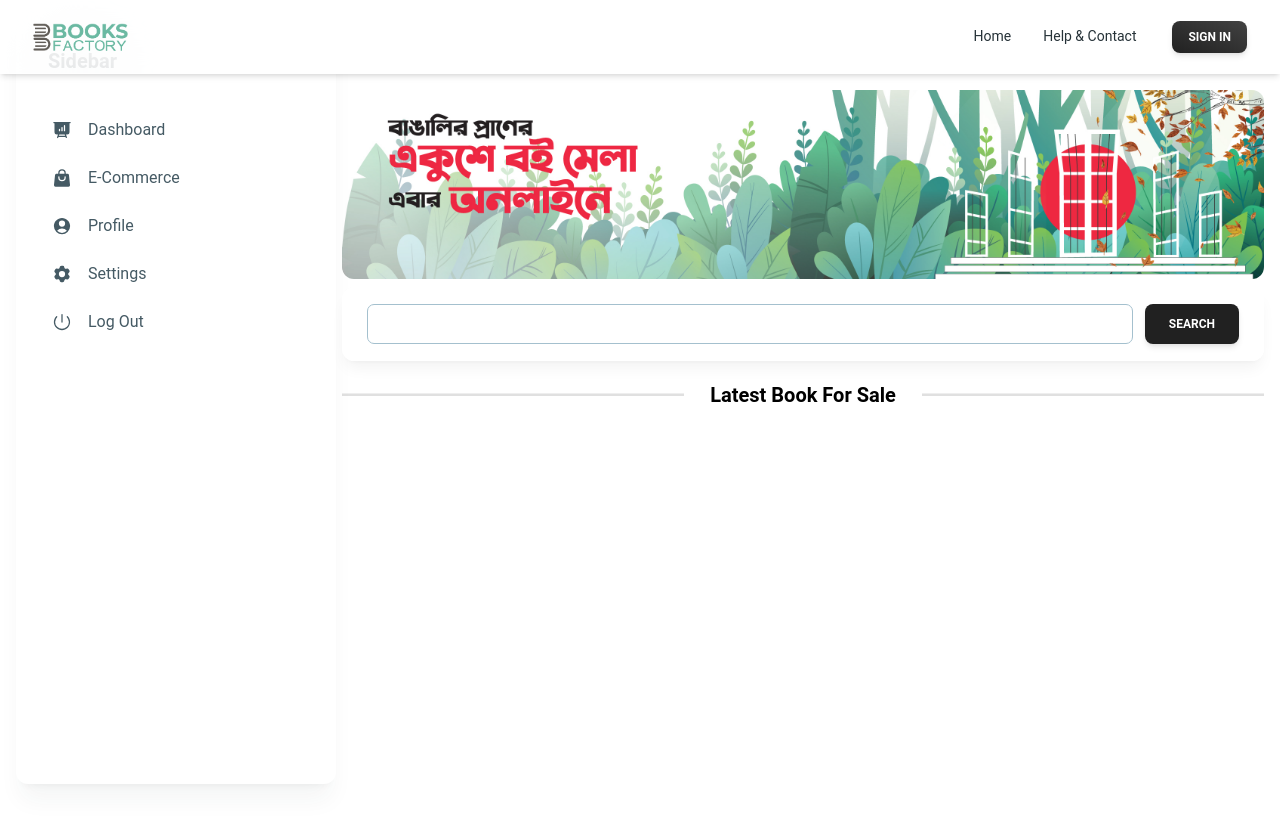
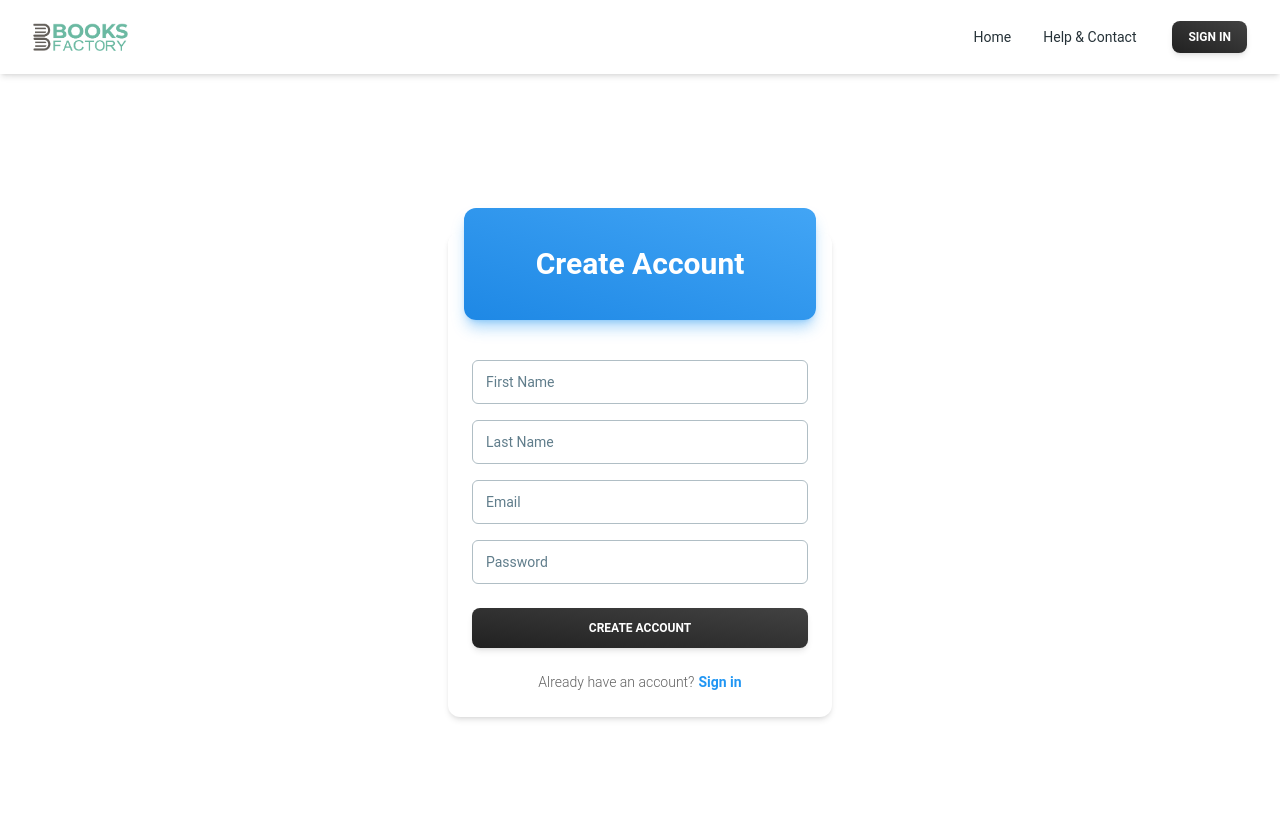
Before and after one commit to RuhulAmin3/book-catalog-frontend, a React (Vite) app: page /signup in a window 1280 px wide. Shown: the top 826 px of the page. Before the commit the page ends 800 px from the top, so only its background shows below. Built offline with nearby package versions, Linux system fonts and the light colour scheme.

Commit message:
signin and signup page setup

```diff
--- a/src/App.tsx
+++ b/src/App.tsx
@@ -1,7 +1,7 @@
 import MainLayout from "./layout/MainLayout"
 
 function App() {
-  return (<MainLayout></MainLayout>)
+  return (<></>)
 }
 
 export default App
--- /dev/null
+++ b/src/components/BookCard.tsx
@@ -0,0 +1,32 @@
+
+import {
+    Card,
+    CardHeader,
+    CardBody,
+    CardFooter,
+    Typography,
+    Button
+  } from "@material-tailwind/react";
+
+  export default function BookCard() {
+    return (
+      <Card className="mt-6 min-w-80">
+        <CardHeader color="blue-gray" className="relative h-56">
+          <img src="https://images.unsplash.com/photo-1540553016722-983e48a2cd10?ixlib=rb-1.2.1&ixid=MnwxMjA3fDB8MHxwaG90by1wYWdlfHx8fGVufDB8fHx8&auto=format&fit=crop&w=800&q=80" alt="img-blur-shadow"/>
+        </CardHeader>
+        <CardBody>
+          <Typography variant="h5" color="blue-gray" className="mb-2">
+            Title: Book Title Here
+          </Typography>
+          <Typography>
+            Description: The place is close to Barceloneta Beach and bus stop just 2 min by walk
+            and near to &quot;Naviglio&quot; where you can enjoy the main night life
+            in Barcelona.
+          </Typography>
+        </CardBody>
+        <CardFooter className="pt-0">
+          <Button>Details</Button>
+        </CardFooter>
+      </Card>
+    );
+  }
--- a/src/components/HeaderNavbar.tsx
+++ b/src/components/HeaderNavbar.tsx
@@ -1,4 +1,5 @@
 import React from "react";
+import {Link} from "react-router-dom";
 import {
   Navbar,
   Typography,
@@ -47,20 +48,24 @@ export default function HeaderNavbar() {
     <>
       <Navbar className="sticky top z-10 h-max max-w-full rounded-none py-2 px-4 lg:px-8 lg:py-4">
         <div className="flex items-center justify-between text-blue-gray-900">
+          <Link to="/">
           <Typography
             as="img"
             src={logo}
             className="mr-4 cursor-pointer py-1.5 max-h-10"
-          />
+            />
+            </Link>
           <div className="flex items-center gap-4">
             <div className="mr-4 hidden lg:block">{navList}</div>
+            <Link to={"/login"}>
             <Button
               variant="gradient"
               size="sm"
               className="hidden lg:inline-block"
-            >
+              >
                <span>Sign in</span>
             </Button>
+              </Link>
             <IconButton
               variant="text"
               className="ml-auto h-6 w-6 text-inherit hover:bg-transparent focus:bg-transparent active:bg-transparent lg:hidden"
--- a/src/layout/MainLayout.tsx
+++ b/src/layout/MainLayout.tsx
@@ -1,7 +1,7 @@
 import HeaderNavbar from '../components/HeaderNavbar'
 import Searchbar from '../components/Searchbar'
 import Sidebar from '../components/Sidebar'
-
+import {Outlet} from "react-router-dom"
 const MainLayout = () => {
   return (
     <>
@@ -13,11 +13,8 @@ const MainLayout = () => {
          <div className='col-span-9 p-4'>
             <div>
                 <Searchbar/>
-                <div className='flex gap-4 mt-5 items-center justify-center'>
-                <hr className='h-[3px] w-full block bg-gray-300' />
-                 <h3 className='text-xl inline-block w-[60%] text-center font-bold capitalize'>Latest book for sale</h3>
-                <hr className='h-[3px] w-full block bg-gray-300' />
-                </div>
+
+                 <Outlet/>
             </div>
          </div>
      </div>
--- a/src/main.tsx
+++ b/src/main.tsx
@@ -3,10 +3,12 @@ import ReactDOM from 'react-dom/client'
 import App from './App.tsx'
 import './index.css'
 import { ThemeProvider } from "@material-tailwind/react";
-
+import router from './routes/index.tsx';
+import {RouterProvider} from "react-router-dom";
 ReactDOM.createRoot(document.getElementById('root')!).render(
   <React.StrictMode>
     <ThemeProvider>
+      <RouterProvider router={router}/>
       <App />
     </ThemeProvider>
   </React.StrictMode>,
--- /dev/null
+++ b/src/pages/LatestBooks.tsx
@@ -0,0 +1,25 @@
+import { Button } from '@material-tailwind/react'
+import BookCard from '../components/BookCard'
+
+const LatestBooks = () => {
+    return (
+        <>
+            <div className='flex gap-4 my-5 items-center justify-center'>
+                <hr className='h-[3px] w-full block bg-gray-300' />
+                <h3 className='text-xl inline-block w-[60%] text-center font-bold capitalize'>Latest book for sale</h3>
+                <hr className='h-[3px] w-full block bg-gray-300' />
+            </div>
+            <div className='grid grid-cols-1 md:grid-cols-3 gap-6'>
+                <BookCard />
+                <BookCard />
+                <BookCard />
+                <BookCard />
+                <BookCard />
+                <BookCard />
+            </div>
+            <Button className='my-5 block mx-auto'>More Books</Button>
+        </>
+    )
+}
+
+export default LatestBooks
--- a/src/pages/LoginPage.tsx
+++ b/src/pages/LoginPage.tsx
@@ -5,13 +5,17 @@ import {
   CardFooter,
   Typography,
   Input,
-  Checkbox,
   Button,
 } from "@material-tailwind/react";
+import { Link } from "react-router-dom";
+import HeaderNavbar from "../components/HeaderNavbar";
 
 export default function LoginPage() {
   return (
-    <Card className="w-96">
+    <>
+      <HeaderNavbar />
+      <div className="flex items-center justify-center h-screen overflow-y-hidden">
+        <Card className="w-96" style={{ scrollbarWidth: 'thin' }}>
           <CardHeader
             variant="gradient"
             color="blue"
@@ -24,9 +28,6 @@ export default function LoginPage() {
           <CardBody className="flex flex-col gap-4">
             <Input label="Email" size="lg" />
             <Input label="Password" size="lg" />
-        <div className="-ml-2.5">
-          <Checkbox label="Remember Me" />
-        </div>
           </CardBody>
           <CardFooter className="pt-0">
             <Button variant="gradient" fullWidth>
@@ -34,17 +35,19 @@ export default function LoginPage() {
             </Button>
             <Typography variant="small" className="mt-6 flex justify-center">
               Don't have an account?
+              <Link to="/signup">
                 <Typography
-            as="a"
-            href="#signup"
                   variant="small"
                   color="blue"
                   className="ml-1 font-bold"
                 >
                   Sign up
                 </Typography>
+              </Link>
             </Typography>
           </CardFooter>
         </Card>
+      </div>
+    </>
   );
 }
--- a/src/pages/SignupPage.jsx
+++ b/src/pages/SignupPage.jsx
@@ -1,7 +1,55 @@
-import React from "react";
+import {
+  Card,
+  CardHeader,
+  CardBody,
+  CardFooter,
+  Typography,
+  Input,
+  Button,
+} from "@material-tailwind/react";
+import HeaderNavbar from "../components/HeaderNavbar";
+import { Link } from "react-router-dom";
 
-const SignupPage = () => {
-  return <div>SignupPage</div>;
-};
-
-export default SignupPage;
+export default function SignupPage() {
+  return (
+    <>
+      <HeaderNavbar />
+      <div className="flex items-center justify-center h-screen overflow-y-hidden">
+        <Card className="w-96">
+          <CardHeader
+            variant="gradient"
+            color="blue"
+            className="mb-4 grid h-28 place-items-center"
+          >
+            <Typography variant="h3" color="white">
+              Create Account
+            </Typography>
+          </CardHeader>
+          <CardBody className="flex flex-col gap-4">
+            <Input label="First Name" size="lg" />
+            <Input label="Last Name" size="lg" />
+            <Input label="Email" size="lg" />
+            <Input label="Password" size="lg" />
+          </CardBody>
+          <CardFooter className="pt-0">
+            <Button variant="gradient" fullWidth>
+              Create Account
+            </Button>
+            <Typography variant="small" className="mt-6 flex justify-center">
+              Already have an account?
+              <Link to="/login">
+                <Typography
+                  variant="small"
+                  color="blue"
+                  className="ml-1 font-bold"
+                >
+                  Sign in
+                </Typography>
+              </Link>
+            </Typography>
+          </CardFooter>
+        </Card>
+      </div>
+    </>
+  );
+}
```
Also changed, not shown: src/routes/index.tsx (added, +28 -0 lines), src/routes/index.ts (deleted). Lines whose indentation alone changed are shown as unchanged.
